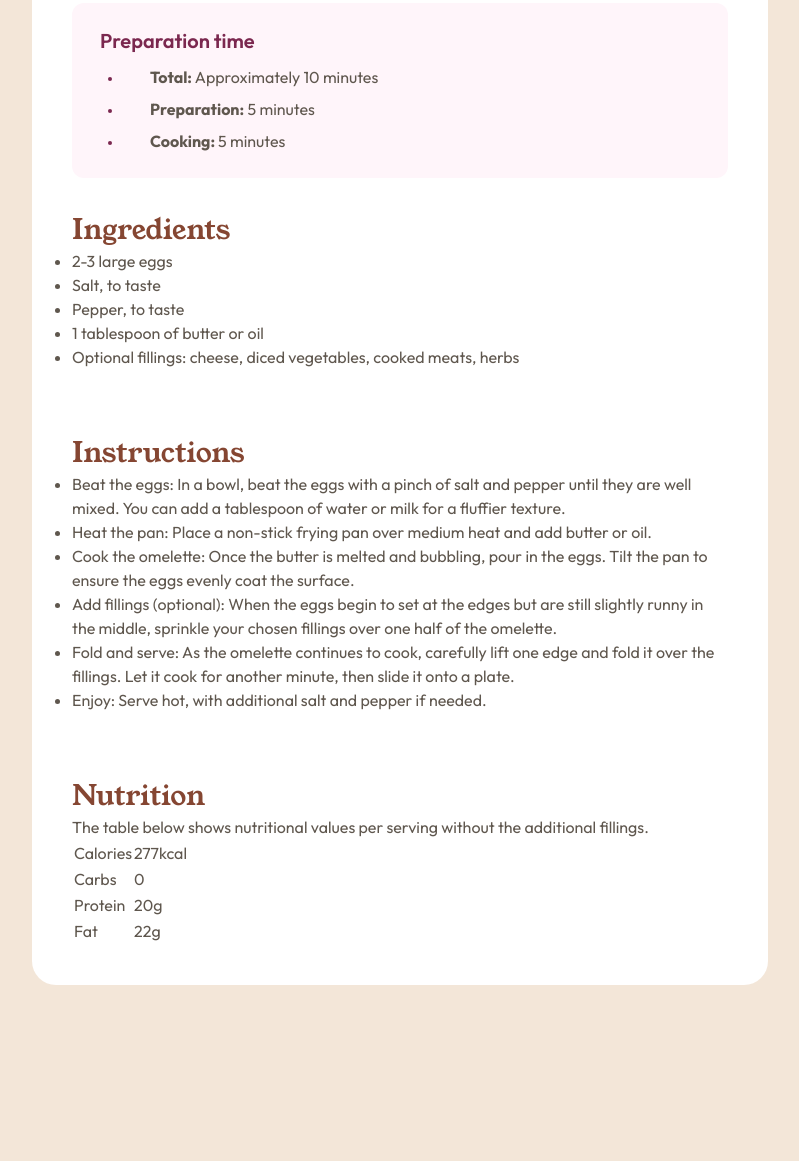
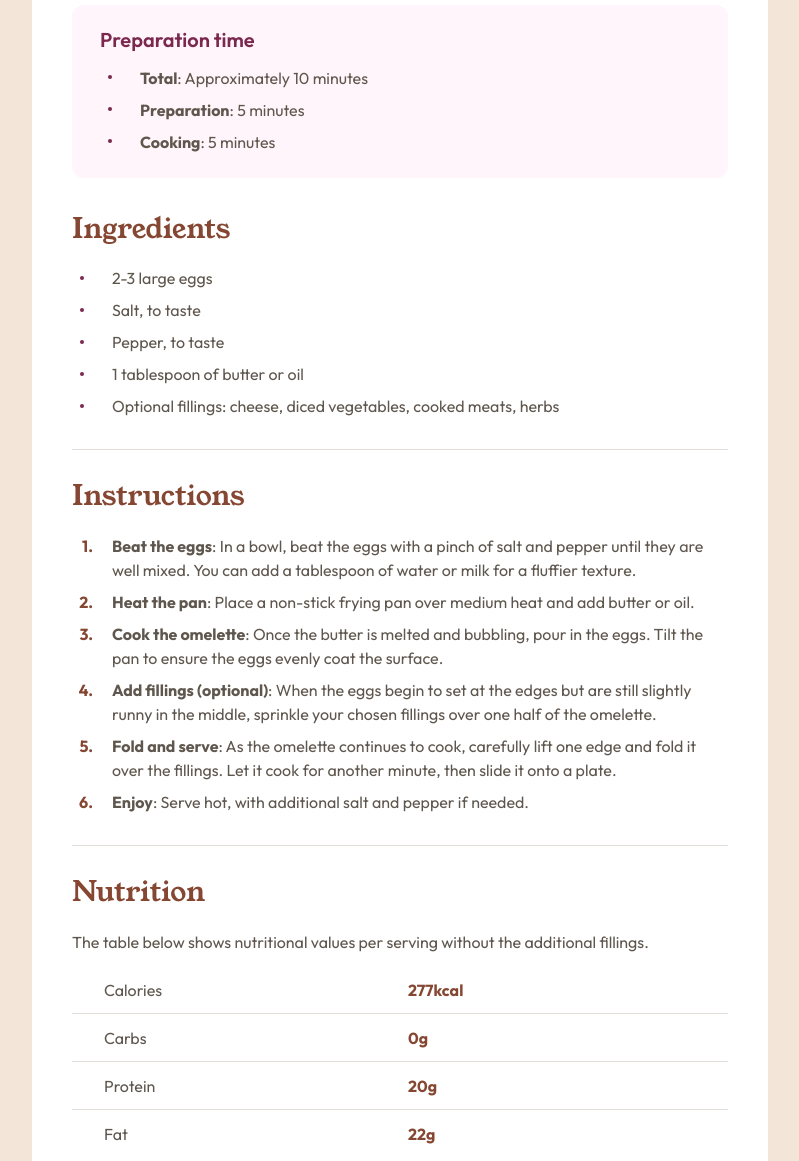
Before and after one commit to zmora2622/recipe-page, a website: page index.html in a window 1280 px wide. Shown: the part 650-1811 px from the top of the page, without its empty margins (240-1039 px from the left). Before the commit the page ends 1763 px from the top, so only its background shows below. Drawn offline with Linux system fonts and the light colour scheme.

Commit message:
finish page

```diff
--- a/index.html
+++ b/index.html
@@ -35,60 +35,78 @@
 
         <section class="recipe__preparation">
           <h2>Preparation time</h2>
-          <ul class="recipe__preparation-list">
-            <li class="recipe__preparation-list-item"><strong>Total:</strong> Approximately 10 minutes</li>
-            <li class="recipe__preparation-list-item"><strong>Preparation:</strong> 5 minutes</li>
-            <li class="recipe__preparation-list-item"><strong>Cooking: </strong> 5 minutes</li>
+          <ul class="recipe__list">
+            <li class="recipe__list-item"><strong>Total</strong>: Approximately 10 minutes</li>
+            <li class="recipe__list-item"><strong>Preparation</strong>: 5 minutes</li>
+            <li class="recipe__list-item"><strong>Cooking</strong>: 5 minutes</li>
           </ul>
         </section>
 
         <section class="recipe__ingredients">
           <h2>Ingredients</h2>
-          <ul>
-            <li> 2-3 large eggs</li>
-            <li> Salt, to taste</li>
-            <li> Pepper, to taste</li>
-            <li> 1 tablespoon of butter or oil</li>
-            <li> Optional fillings: cheese, diced vegetables, cooked meats, herbs</li>
+          <ul class="recipe__list recipe__list--line">
+            <li class="recipe__list-item "> 2-3 large eggs</li>
+            <li class="recipe__list-item"> Salt, to taste</li>
+            <li class="recipe__list-item"> Pepper, to taste</li>
+            <li class="recipe__list-item"> 1 tablespoon of butter or oil</li>
+            <li class="recipe__list-item"> Optional fillings: cheese, diced vegetables, cooked meats, herbs</li>
           </ul>
         </section>
 
         <section class="recipe__instructions">
           <h2> Instructions</h2>
-          <ul>
-            <li>Beat the eggs: In a bowl, beat the eggs with a pinch of salt and pepper until they are well mixed.
+          <ol class="recipe__list recipe__list--numeric recipe__list--line">
+            <li class="recipe__list-item recipe__list-item--no-marker"><strong>Beat the eggs</strong>: In a bowl, beat
+              the eggs with a pinch of salt
+              and pepper until
+              they are well mixed.
               You can add a tablespoon of water or milk for a fluffier texture.</li>
-            <li>Heat the pan: Place a non-stick frying pan over medium heat and add butter or oil.</li>
-            <li>Cook the omelette: Once the butter is melted and bubbling, pour in the eggs. Tilt the pan to ensure
+            <li class="recipe__list-item recipe__list-item--no-marker"><strong>Heat the pan</strong>: Place a non-stick
+              frying pan over medium heat
+              and add butter or
+              oil.</li>
+            <li class="recipe__list-item recipe__list-item--no-marker"><strong>Cook the omelette</strong>: Once the
+              butter is melted and bubbling,
+              pour in the eggs.
+              Tilt the pan to ensure
               the eggs evenly coat the surface.</li>
-            <li>Add fillings (optional): When the eggs begin to set at the edges but are still slightly runny in the
+            <li class="recipe__list-item recipe__list-item--no-marker"><strong>Add fillings (optional)</strong>: When
+              the eggs begin to set at the
+              edges but are still
+              slightly runny in the
               middle, sprinkle your chosen fillings over one half of the omelette.</li>
-            <li>Fold and serve: As the omelette continues to cook, carefully lift one edge and fold it over the
+            <li class="recipe__list-item recipe__list-item--no-marker"><strong>Fold and serve</strong>: As the omelette
+              continues to cook, carefully
+              lift one edge and
+              fold it over the
               fillings. Let it cook for another minute, then slide it onto a plate.</li>
-            <li>Enjoy: Serve hot, with additional salt and pepper if needed.</li>
-          </ul>
+            <li class="recipe__list-item recipe__list-item--no-marker"><strong>Enjoy</strong>: Serve hot, with
+              additional salt and pepper if needed.
+            </li>
+          </ol>
         </section>
 
         <section class="recipe__nutrition">
           <h2>Nutrition</h2>
           <p>The table below shows nutritional values per serving without the additional fillings.</p>
-          <table>
+
+          <table class="recipe__nutrition-table">
             <tbody>
-              <tr>
-                <td>Calories</td>
-                <td>277kcal</td>
+              <tr class="recipe__nutrition-table-row">
+                <td class="recipe__nutrition-table-cell">Calories</td>
+                <td class="recipe__nutrition-table-cell">277kcal</td>
               </tr>
-              <tr>
-                <td>Carbs</td>
-                <td>0</td>
+              <tr class="recipe__nutrition-table-row">
+                <td class="recipe__nutrition-table-cell">Carbs</td>
+                <td class="recipe__nutrition-table-cell">0g</td>
               </tr>
-              <tr>
-                <td>Protein</td>
-                <td>20g</td>
+              <tr class="recipe__nutrition-table-row">
+                <td class="recipe__nutrition-table-cell">Protein</td>
+                <td class="recipe__nutrition-table-cell">20g</td>
               </tr>
-              <tr>
-                <td>Fat</td>
-                <td>22g</td>
+              <tr class="recipe__nutrition-table-row">
+                <td class="recipe__nutrition-table-cell recipe__nutrition-table-cell--no-border">Fat</td>
+                <td class="recipe__nutrition-table-cell recipe__nutrition-table-cell--no-border">22g</td>
               </tr>
             </tbody>
           </table>
--- a/sass/base/_base.scss
+++ b/sass/base/_base.scss
@@ -1,5 +1,5 @@
 @use "colors" as colors;
-@use "typografy" as typografy;
+@use "typography" as typografy;
 
 body {
  background-color: map-get(colors.$palette, stone-100);
@@ -24,6 +24,7 @@ h1 {
 h2 {
  color: map-get(colors.$palette, brown-800);
  font-size: 2.8rem;
+ line-height: 1;
 }
 
 p,
--- a/sass/base/_index.scss
+++ b/sass/base/_index.scss
@@ -1,4 +1,4 @@
 @forward "reset";
-@forward "typografy";
+@forward "typography";
 @forward "colors";
 @forward "base";
--- a/sass/components/_card.scss
+++ b/sass/components/_card.scss
@@ -2,7 +2,7 @@
 .card {
  display: flex;
  flex-direction: column;
- padding: 40px;
+ padding: 40px 40px 28px;
  background-color: map-get(colors.$palette, white);
  border-radius: 24px;
  max-width: 736px;
@@ -17,10 +17,5 @@
  &__article {
   display: flex;
   flex-direction: column;
-  gap: 32px;
-
-  & > :nth-child(4) {
-   margin: 32px 0;
-  }
  }
 }
--- a/sass/components/_recipe.scss
+++ b/sass/components/_recipe.scss
@@ -1,19 +1,22 @@
 @use "../base/colors" as colors;
-@use "../base/typografy" as typography;
+@use "../base/typography" as typography;
 .recipe {
  &__header {
   display: flex;
   flex-direction: column;
-  row-gap: 24px;
+  row-gap: 23px;
  }
 
  &__preparation {
   display: flex;
   flex-direction: column;
   background-color: map-get(colors.$palette, rose-50);
-  padding: 25px 28px;
+  padding: 24.5px 24px 16px 28px;
+  margin-top: 35px;
+  //   margin-top: 0.5px;
+  //   margin-left: 4px;
   border-radius: 12px;
-  row-gap: 12px;
+  row-gap: 16px;
 
   h2 {
    color: map-get($map: colors.$palette, $key: rose-800);
@@ -21,29 +24,110 @@
    font-weight: typography.$font-semibold;
    font-family: typography.$font-outfit;
   }
+ }
 
-  &-list {
+ &__list {
   display: flex;
   flex-direction: column;
-   row-gap: 8px;
   list-style-type: none;
 
   &-item {
    position: relative;
-       padding-left: 50px;
+   padding-left: 40px;
+   margin-bottom: 8px;
 
    &::before {
     content: "";
     position: absolute;
-     left: 7.65px;
-     top: 13.75px;
+    // line-height: 1.5;
+    left: 8px;
+    top: 11.5px;
     transform: translateY(-50%);
     width: 4px;
     height: 4px;
     border-radius: 100%;
     background-color: map-get(colors.$palette, rose-800);
    }
+
+   &--no-marker {
+    padding: 0;
+    margin-left: 24px;
+    padding-left: 16px;
+    text-align: left;
+
+    &::marker {
+     color: map-get($map: colors.$palette, $key: brown-800);
+     font: typography.$font-bold 1.6rem typography.$font-outfit;
+     font-weight: typography.$font-bold;
+    }
+
+    &::before {
+     content: none;
+    }
+   }
+  }
+
+  &--line {
+   border-bottom: 1px solid map-get(colors.$palette, stone-150);
+   padding-bottom: 23px;
+  }
+  &--numeric {
+   list-style: decimal;
+  }
+ }
+
+ &__ingredients {
+  display: flex;
+  flex-direction: column;
+  margin-top: 30px;
+  h2 {
+   line-height: 1.5;
+   margin-bottom: 16.5px;
+  }
+ }
+
+ &__instructions {
+  display: flex;
+  flex-direction: column;
+  gap: 24px;
+  margin-top: 32px;
+ }
+ &__nutrition {
+  display: flex;
+  flex-direction: column;
+  margin-top: 32px;
+  p {
+   margin-top: 24px;
+   margin-bottom: 12px;
+  }
+
+  &-table {
+   table-layout: fixed;
+   border-collapse: separate;
+   border-spacing: 0;
+
+   &-row {
+    border-bottom: 1px solid red;
+   }
+
+   &-cell {
+    height: 48px;
+    padding-left: 32px;
+    border-bottom: 1px solid map-get(colors.$palette, stone-150);
+
+    &:nth-child(1) {
+     font-weight: typography.$font-regular;
+     width: 304px;
+    }
+    &--no-border {
+     border: none;
+    }
+    &:nth-child(2) {
+     font-weight: typography.$font-bold;
+     line-height: 1.5;
+     color: map-get(colors.$palette, brown-800);
     }
    }
   }
  }
+}
```
Also changed, not shown: css/style.css, sass/base/_typography.scss (renamed from sass/base/_typografy.scss). Lines whose indentation alone changed are shown as unchanged.
